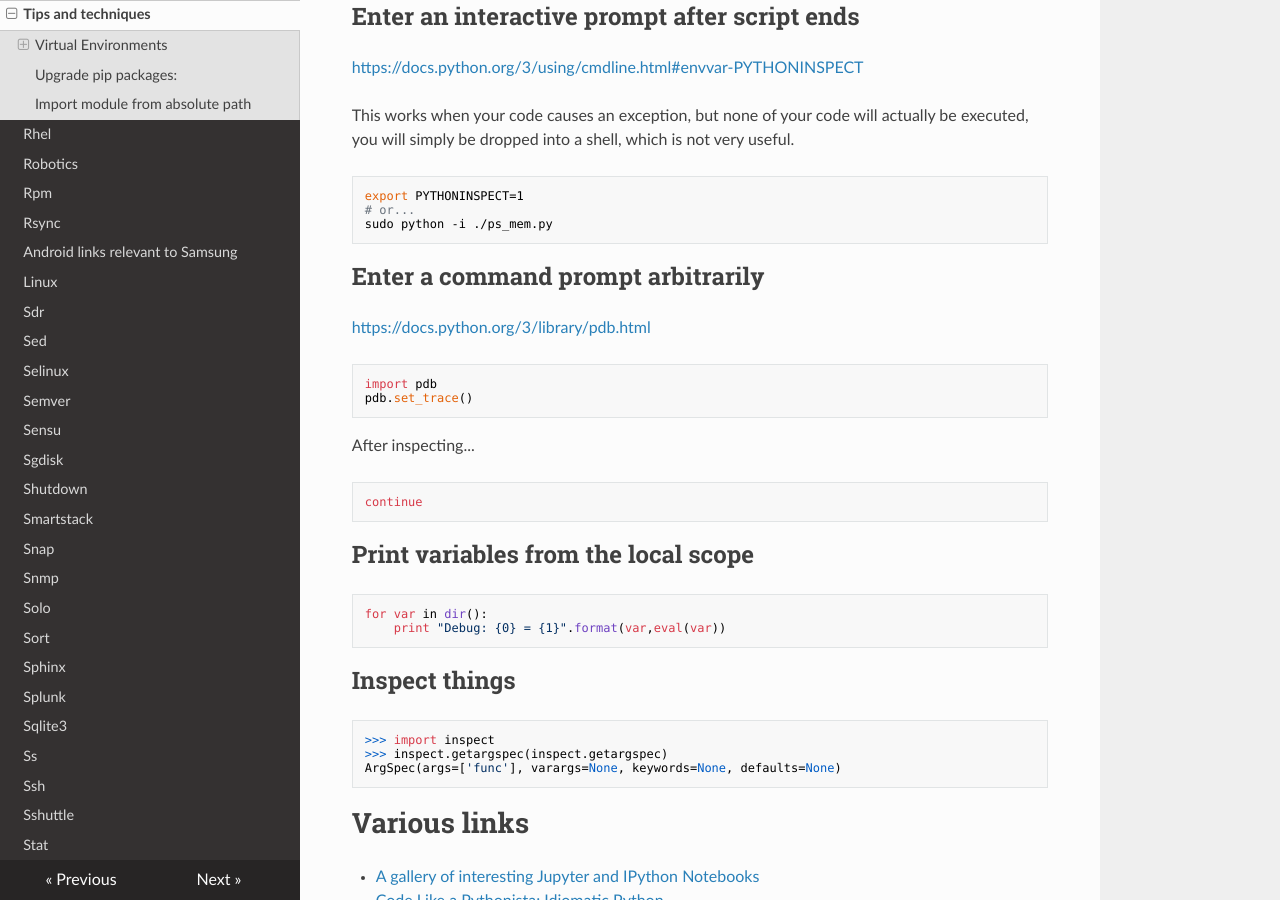
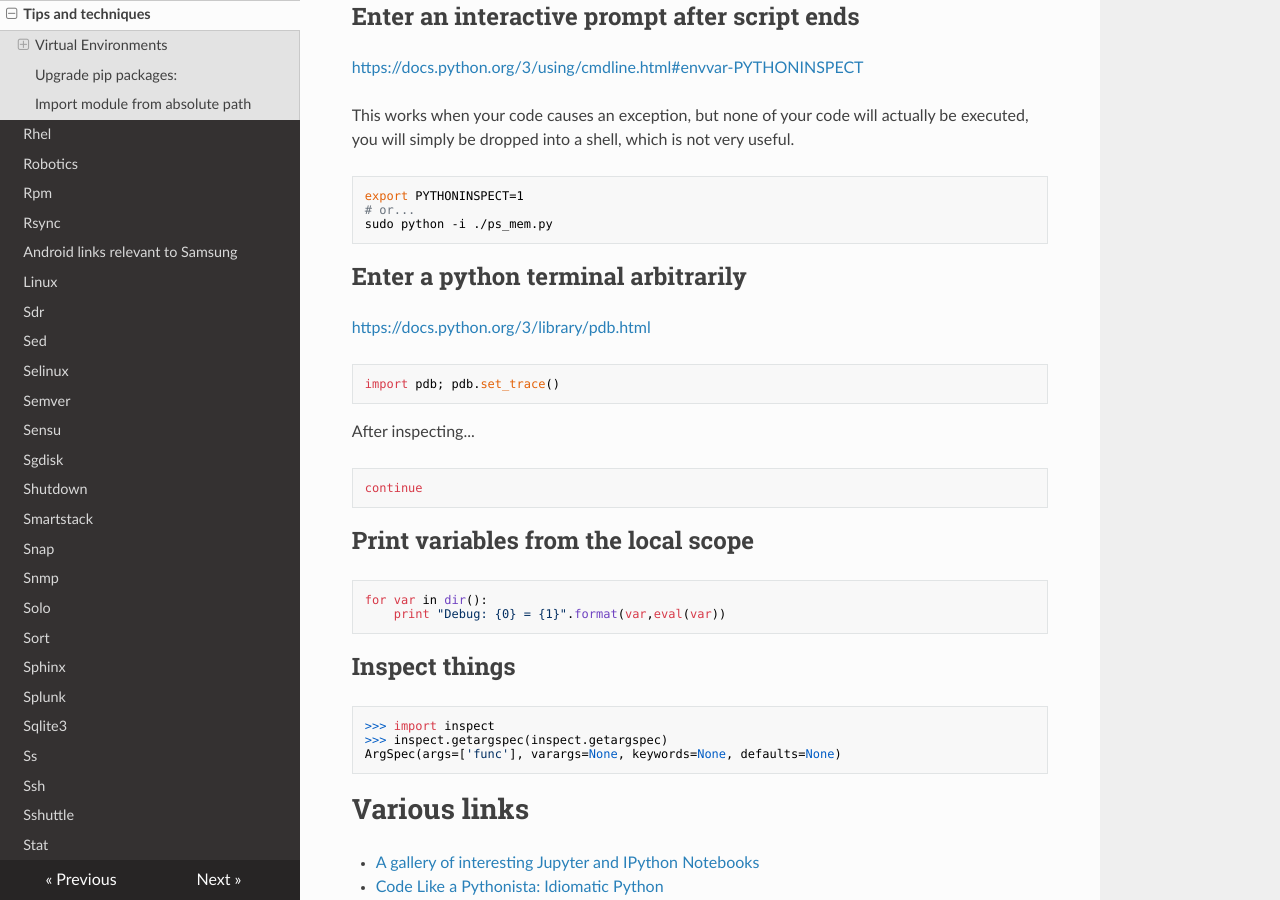
Before and after one commit to lando-cal/tech-notes, an MkDocs documentation site: the page built from docs/python.md, in a window 1280 px wide and 900 px high, scrolled down 1576 px. Built offline with MkDocs 1.6.1, drawn with Linux system fonts in a browser that asks for light colours; nearby versions of some CDN libraries.

Commit message:
Formatting, wording

````diff
--- a/docs/python.md
+++ b/docs/python.md
@@ -80,13 +80,12 @@ export PYTHONINSPECT=1
 sudo python -i ./ps_mem.py
 ```
 
-## Enter a command prompt arbitrarily
+## Enter a python terminal arbitrarily
 
 <https://docs.python.org/3/library/pdb.html>
 
 ```
-import pdb
-pdb.set_trace()
+import pdb; pdb.set_trace()
 ```
 
 After inspecting...
````
